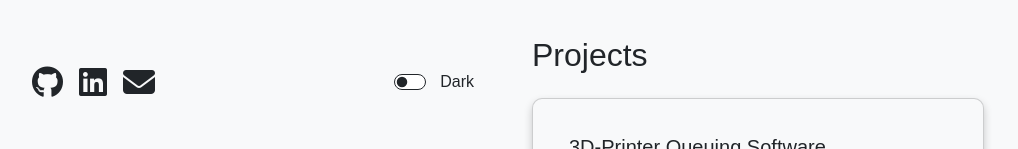
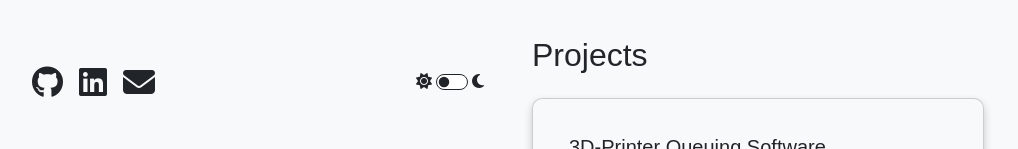
Before and after one commit to jackgusler/Portfolio, a React (Create React App) app in the folder client/: page / in a window 1280 px wide. Shown: the part 651-800 px from the top of the page, without its empty margins (132-1150 px from the left). Built offline with nearby package versions, Linux system fonts and the light colour scheme; a web font is replaced by a local one.

Commit message:
fixed theme switch

```diff
--- a/client/src/App.js
+++ b/client/src/App.js
@@ -45,6 +45,29 @@ export const App = () => {
             id="switch"
             className="form-check form-switch d-block d-md-none sticky-top-switch"
           >
+            <label
+              className={`form-check-label ${theme}`}
+              htmlFor="themeSwitch"
+            >
+              <i
+                className="fas fa-sun"
+                style={{
+                  position: "absolute",
+                  left: "-20px",
+                  top: "50%",
+                  transform: "translateY(-50%)",
+                }}
+              ></i>
+              <i
+                className="fas fa-moon"
+                style={{
+                  position: "absolute",
+                  right: "-8px",
+                  top: "50%",
+                  transform: "translateY(-50%)",
+                }}
+              ></i>
+            </label>
             <input
               className="form-check-input"
               type="checkbox"
@@ -53,12 +76,6 @@ export const App = () => {
               onChange={toggleTheme}
               role="switch"
             />
-            <label
-              className={`form-check-label ${theme}`}
-              htmlFor="themeSwitch"
-            >
-              {theme === "dark" ? "Light" : "Dark"}
-            </label>
           </div>
         </div>
         <div className="row">
--- a/client/src/components/NavBar.js
+++ b/client/src/components/NavBar.js
@@ -119,6 +119,21 @@ const NavBar = () => {
           </a>
         </div>
         <div className="form-check form-switch d-none d-md-block">
+          <label className={`form-check-label ${theme}`} htmlFor="themeSwitch">
+            <i
+              className="fas fa-sun"
+              style={{
+                position: "relative",
+                left: "-40px",
+              }}
+            ></i>
+            <i
+              className="fas fa-moon"
+              style={{
+                right: "18px",
+              }}
+            ></i>
+          </label>
           <input
             className="form-check-input"
             type="checkbox"
@@ -126,10 +141,11 @@ const NavBar = () => {
             checked={theme === "dark"}
             onChange={toggleTheme}
             role="switch"
+            style={{
+              position: "relative",
+              right: "-20px",
+            }}
           />
-          <label className={`form-check-label ${theme}`} htmlFor="themeSwitch">
-            {theme === "dark" ? "Light" : "Dark"}
-          </label>
         </div>
       </div>
     </div>
--- a/client/src/index.css
+++ b/client/src/index.css
@@ -259,12 +259,12 @@ p.dark {
 .sticky-top-switch {
   position: fixed;
   top: 1.2rem;
-  right: calc(var(--bs-gutter-x) * 0.5 + 2px);
+  right: calc(var(--bs-gutter-x) * 0.5 + 20px);
 }
 
 @media (min-width: 576px) {
   .sticky-top-switch {
-    right: calc((100vw - 540px) / 2 + var(--bs-gutter-x) * 0.5 - 10px);
+    right: calc((100vw - 540px) / 2 + var(--bs-gutter-x) * 0.5 + 10px);
   }
 }
 
@@ -301,17 +301,13 @@ p.dark {
 }
 
 .form-check-label.light {
-  width: 50px;
   text-align: right;
-  padding-right: 10px;
   user-select: none;
   color: #212529;
 }
 
 .form-check-label.dark {
-  width: 50px;
   text-align: right;
-  padding-right: 10px;
   user-select: none;
   color: #f8f9fa;
 }
```
